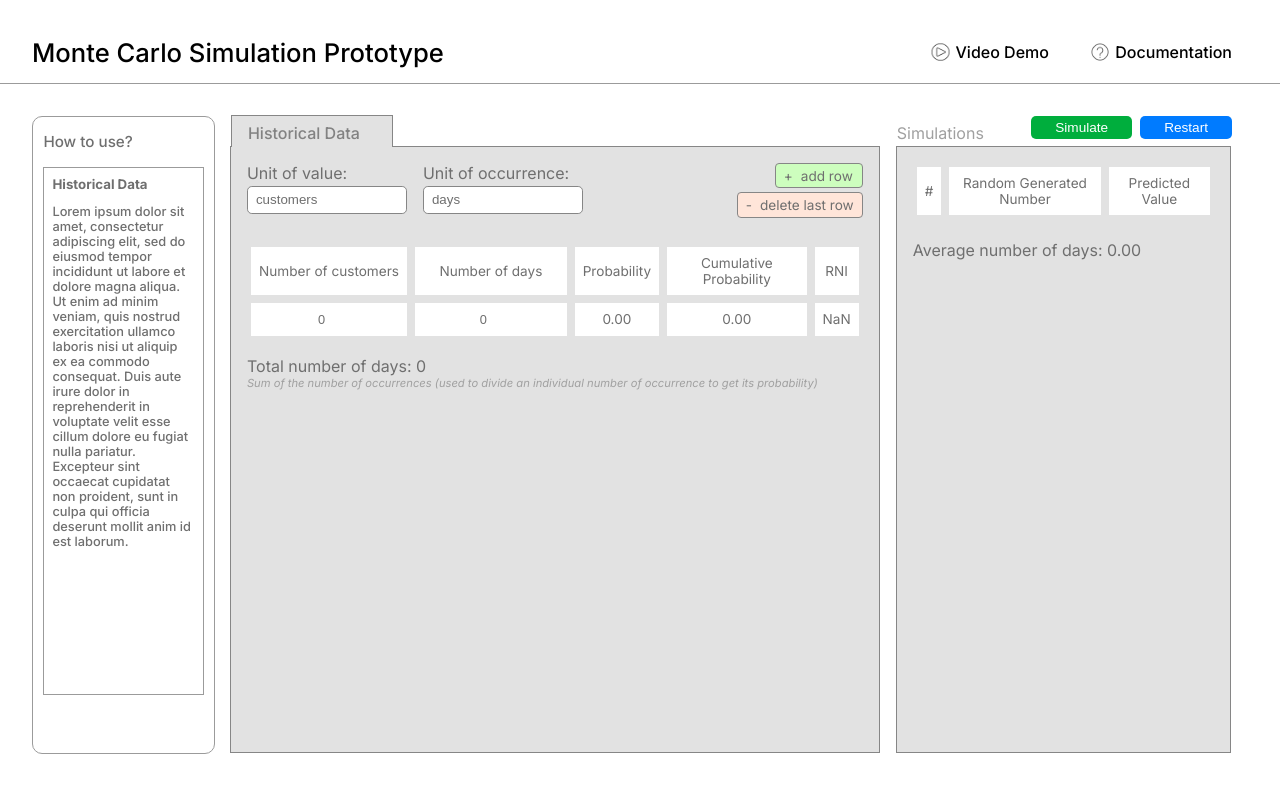
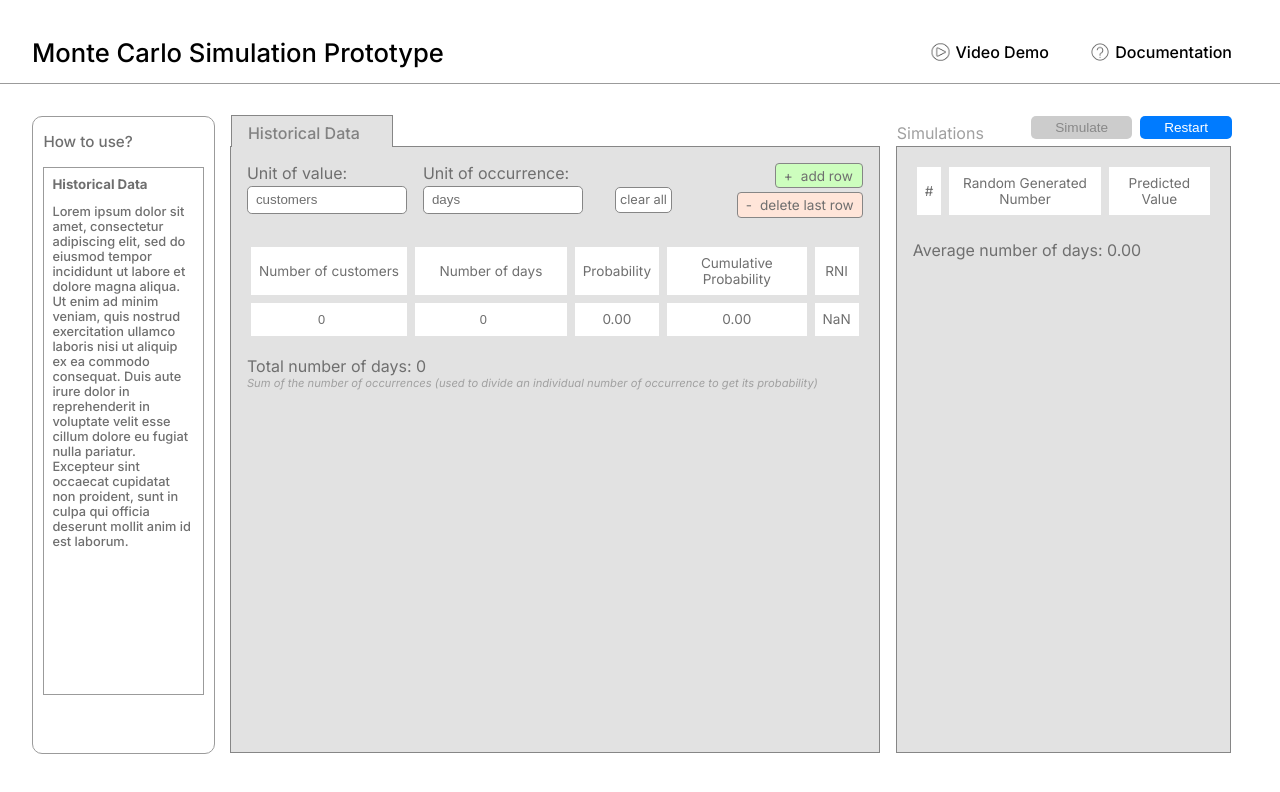
Before and after one commit to matchi-1/Monte-Carlo-Simulation-Prototype, a React (Create React App) app: page / in a window 1280 px wide. Shown: the top 792 px of the page. Built offline with nearby package versions, Linux system fonts and the light colour scheme.

Commit message:
added clear button

```diff
--- a/src/App.js
+++ b/src/App.js
@@ -14,6 +14,32 @@ function App() {
   const [averagePredictedValue, setAveragePredictedValue] = useState(0);
   const [predictedValue, setPredictedValue] = useState([]);
   const [simulations, setSimulations] = useState([]);
+  const [isReadyToSimulate, setIsReadyToSimulate] = useState(false);
+
+  const resetValueOccurrence = () => {
+    // Reset all the necessary states to their initial values
+    setValues([0]);
+    setOccurrences([0]);
+    setProbabilities([0]);
+    setCumulativeProbabilities([]);
+    setRniIntervals([]);
+    setPredictedValue([]);
+    setSimulations([]);
+    setAveragePredictedValue(0);
+    setUnitOfValue('customers');
+    setUnitOfOccurrence('days');
+  };
+
+
+
+  useEffect(() => {
+    // Check if cumulativeProbabilities[0] is still 0 and set isReadyToSimulate accordingly
+    if (cumulativeProbabilities[0] === 0) {
+      setIsReadyToSimulate(false);
+    } else {
+      setIsReadyToSimulate(true);
+    }
+  }, [cumulativeProbabilities]);  // Runs whenever cumulativeProbabilities changes
 
   const handleRestart = () => {
     setSimulations([]);
@@ -218,6 +244,9 @@ function App() {
                       onKeyPress={(e) => !/[a-zA-Z\s]/.test(e.key) && e.preventDefault()}
                     />
                   </div>
+                  <div className="clr-btn" onClick={resetValueOccurrence}>
+                    <p>clear all</p>
+                  </div>
                 </div>
                 <div className="buttons-container">
                   <div className="row-button" id='add-row-btn' onClick={addRow}>
@@ -277,7 +306,10 @@ function App() {
           <div className="simulations-header-container">
             <p>Simulations</p>
             <div className="sim-res-buttons">
-              <button className="simulate-button" onClick={handleSimulate}>
+              <button
+              className="simulate-button"
+              onClick={handleSimulate}
+              disabled={!isReadyToSimulate}>
                 Simulate
               </button>
               <button className="restart-button" onClick={handleRestart}>
--- a/src/styles/App.css
+++ b/src/styles/App.css
@@ -260,3 +260,22 @@ html, body {
   max-height: 30rem;
   overflow-y: auto;
 }
+
+.clr-btn{
+  background-color: white;
+  height: 1rem;
+  display: flex;
+  align-items: center;
+  padding: .25rem;
+  color: var(--text-dark-grey);
+  font-size: 0.8rem;
+  border: 1px solid var(--cont-outline-dark-grey);
+  border-radius: 5px;
+  margin-top: 1.5rem;
+  margin-left: 1rem;
+  cursor: pointer;
+}
+
+.clr-btn:hover{
+  background-color: rgb(236, 236, 236);
+}
```
